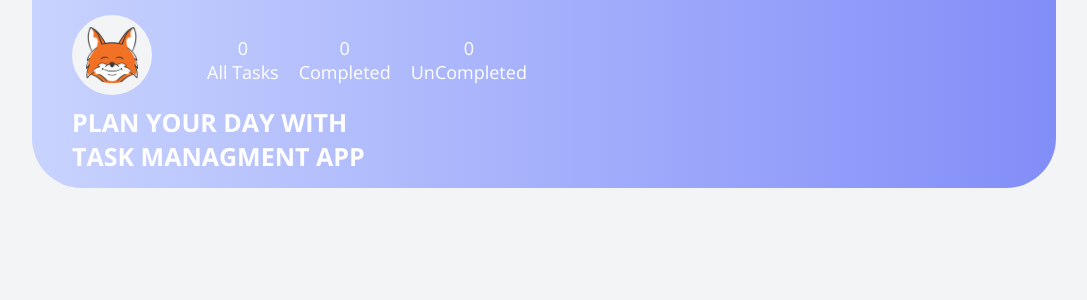
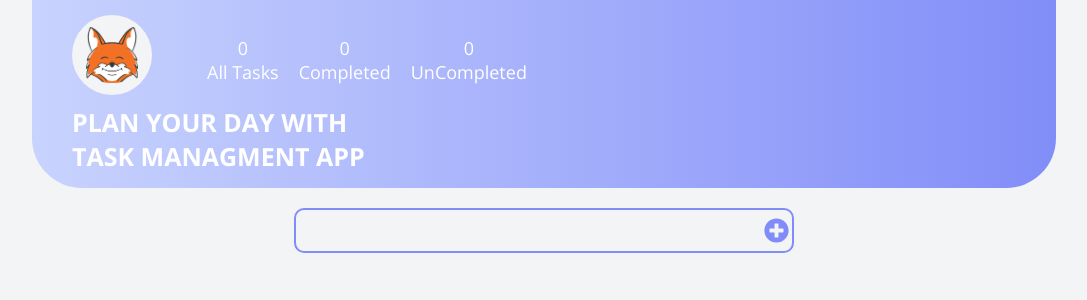
Before and after one commit to sepidehbiglarizadeh/Task-Managment-App, a React (Create React App) app: page / in a window 1280 px wide. Shown: the top 300 px of the page, without its empty margins (96-1183 px from the left). Built offline with nearby package versions, Linux system fonts and the light colour scheme.

Commit message:
TodoForm component developed

```diff
--- a/package.json
+++ b/package.json
@@ -3,9 +3,6 @@
   "version": "0.1.0",
   "private": true,
   "dependencies": {
-    "@testing-library/jest-dom": "^5.16.5",
-    "@testing-library/react": "^13.4.0",
-    "@testing-library/user-event": "^13.5.0",
     "react": "^18.2.0",
     "react-dom": "^18.2.0",
     "react-icons": "^4.6.0",
--- /dev/null
+++ b/src/App.css
@@ -0,0 +1,3 @@
+.appContent{
+    padding:0 3rem;
+}
--- a/src/App.js
+++ b/src/App.js
@@ -1,10 +1,15 @@
+import "./App.css"
 import Header from "./components/Header/Header";
+import TodoForm from "./components/TodoForm/TodoForm";
 
 function App() {
   return (
-    <>
+    <main>
       <Header />
-    </>
+      <section className="appContent">
+        <TodoForm/>
+      </section>
+    </main>
   );
 }
 
--- a/src/components/Header/Header.js
+++ b/src/components/Header/Header.js
@@ -1,6 +1,5 @@
 import styles from "./Header.module.css";
 import logo from "../../assets/images/logo.png";
-import { FaRegListAlt } from "react-icons/fa";
 
 const Header = () => {
   return (
--- a/src/components/Header/Header.module.css
+++ b/src/components/Header/Header.module.css
@@ -1,5 +1,9 @@
-.header{
-    background: linear-gradient(90deg, hsla(228, 96%, 89%, 1) 0%, hsla(234, 89%, 74%, 1) 100%);
+.header {
+  background: linear-gradient(
+    90deg,
+    hsla(228, 96%, 89%, 1) 0%,
+    hsla(234, 89%, 74%, 1) 100%
+  );
   min-height: 180px;
   border-radius: 0 0 50px 50px;
   padding: 1.5rem;
@@ -7,19 +11,20 @@
   flex-direction: column;
   justify-content: space-evenly;
   overflow: hidden;
+  margin-bottom: 2rem;
 }
 
-.content{
+.content {
   display: flex;
   justify-content: space-between;
   align-items: center;
 }
 
-.countTasksContainer{
+.countTasksContainer {
   display: flex;
 }
 
-.countTasksContainer div{
+.countTasksContainer div {
   display: flex;
   flex-direction: column;
   align-items: center;
@@ -28,7 +33,7 @@
   margin-left: 0.5rem;
 }
 
-.imgContainer{
+.imgContainer {
   width: 80px;
   height: 80px;
   background-color: #f3f4f6;
@@ -39,52 +44,32 @@
   margin-bottom: 1rem;
 }
 
-.imgContainer img{
+.imgContainer img {
   width: 65%;
   height: 70%;
 }
 
-.text h1{
+.text h1 {
   text-transform: uppercase;
   font-size: 2rem;
   color: #fff;
 }
 
-.iconsList{
-    padding: 0 1.8rem;
-}
-
-.iconsList button{
-    background-color: transparent;
-    border-radius: 5px 5px 0 0;
-    padding:0.5rem 1rem;
-    height: 100%;
-    border: none;
-    cursor: pointer;
-    font-size: 2rem;
-    color: #fff;
-}
-
-.iconsList button:hover{
-    background-color: #f3f4f6;
-    color: #818CF8;
-}
-
-@media screen and (min-width:640px) {
-    .header{
+@media screen and (min-width: 640px) {
+  .header {
     padding: 1.5rem 4rem;
   }
-    .content{
+  .content {
     justify-content: flex-start;
   }
-    .imgContainer{
+  .imgContainer {
     margin-right: 5rem;
   }
-    .countTasksContainer div{
+  .countTasksContainer div {
     font-size: 1.8rem;
     margin-right: 1.5rem;
   }
-    .text h1{
+  .text h1 {
     font-size: 2.5rem;
   }
 }
--- /dev/null
+++ b/src/components/TodoForm/TodoForm.js
@@ -0,0 +1,30 @@
+import styles from "./TodoForm.module.css";
+import { FaPlusCircle } from "react-icons/fa";
+import { useEffect, useRef, useState } from "react";
+
+const TodoForm = () => {
+  const [inputValue, setInputValue] = useState("");
+
+  const inputRef= useRef(null);
+
+  useEffect(()=>{
+    inputRef.current.focus();
+  },[])
+
+  const changeHandler = (e) => {
+    setInputValue(e.target.value);
+  };
+
+  return (
+    <form className={styles.form}>
+      <div className={styles.formControl}>
+        <input onChange={changeHandler} value={inputValue} ref={inputRef}/>
+        <button>
+          <FaPlusCircle />
+        </button>
+      </div>
+    </form>
+  );
+};
+
+export default TodoForm;
--- /dev/null
+++ b/src/components/TodoForm/TodoForm.module.css
@@ -0,0 +1,40 @@
+.form {
+  max-width: 500px;
+  margin: 0 auto;
+}
+
+.formControl {
+  display: flex;
+  align-items: center;
+  position: relative;
+}
+
+.formControl input {
+  background-color: transparent;
+  border: none;
+  outline: none;
+  flex: 1;
+  font-size: 1.8rem;
+  padding: 1rem;
+  border: 1px solid #ccc;
+  border-radius: 10px;
+  padding-right: 40px;
+}
+
+.formControl input:focus {
+  border: 2px solid #818cf8;
+}
+
+.formControl button {
+  background-color: transparent;
+  border: none;
+  color: #818cf8;
+  cursor: pointer;
+  margin-left: 1rem;
+  font-size: 2.5rem;
+  position: absolute;
+  right: 5px;
+  display: flex;
+  justify-content: center;
+  align-items: center;
+}
```
Lines whose indentation alone changed are shown as unchanged.
